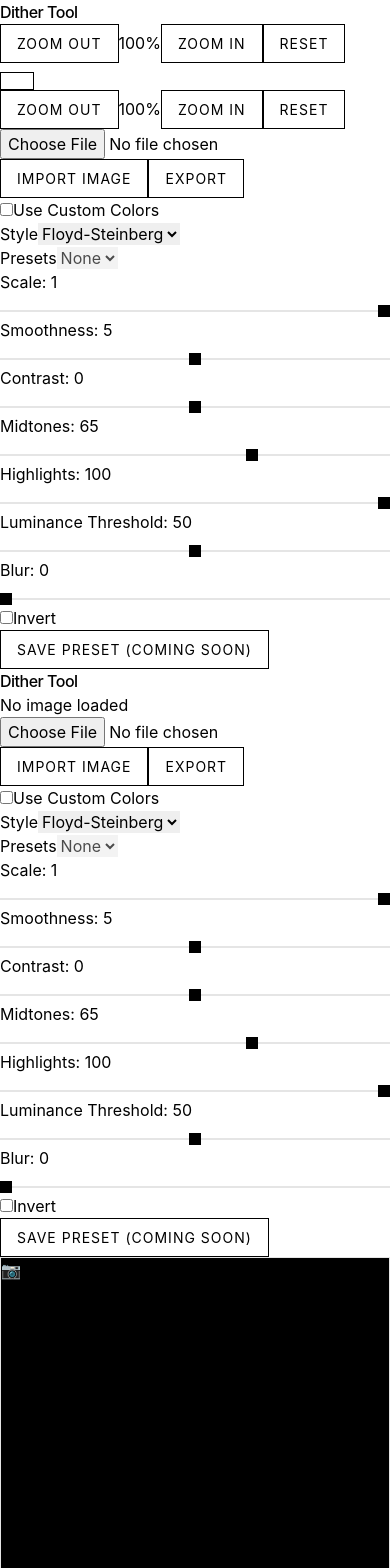
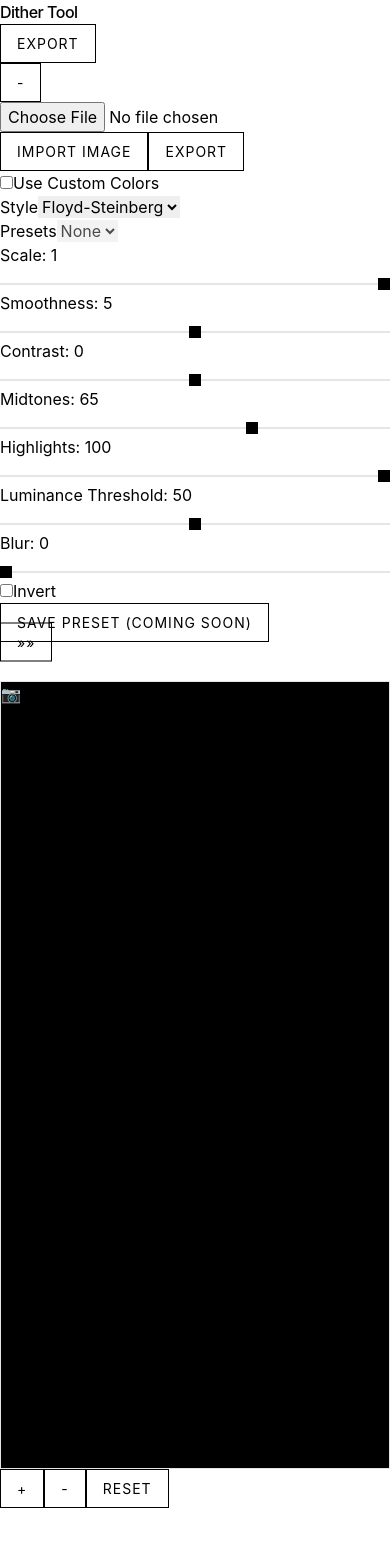
Before and after one commit to Kasaco223/DitherTool, a React (Vite) app: page / in a window 390 px wide. Shown: the top 1568 px of the page. After the commit the page ends 1508 px from the top, so only its background shows below. Built offline with nearby package versions, Linux system fonts and the light colour scheme.

Commit message:
Fix: menú deslizable móvil funcional y botón de flechitas universal responsive

```diff
--- a/src/App.jsx
+++ b/src/App.jsx
@@ -1,6 +1,17 @@
-import { useState, useRef, useCallback } from 'react'
+import { useState, useRef, useCallback, useEffect } from 'react'
 import CanvasPreview from './components/CanvasPreview'
 import ControlPanel from './components/ControlPanel'
+
+// Hook para detectar si es móvil
+function useIsMobile() {
+  const [isMobile, setIsMobile] = useState(window.innerWidth < 768);
+  useEffect(() => {
+    const handleResize = () => setIsMobile(window.innerWidth < 768);
+    window.addEventListener('resize', handleResize);
+    return () => window.removeEventListener('resize', handleResize);
+  }, []);
+  return isMobile;
+}
 
 function App() {
   const [image, setImage] = useState(null)
@@ -28,6 +39,10 @@ function App() {
 
   const canvasRef = useRef(null)
   const canvasContainerRef = useRef(null) // New ref for the canvas container
+
+  const [menuMinimized, setMenuMinimized] = useState(false);
+
+  const isMobile = useIsMobile();
 
   const handleImageLoad = useCallback((file) => {
     const img = new Image()
@@ -149,70 +164,29 @@ function App() {
       {/* Unified Header */}
       <div className="flex fixed top-0 z-50 justify-between items-center p-4 w-full bg-white border-b border-gray-200">
         <h1 className="text-xl font-medium tracking-tight">Dither Tool</h1>
-
-        {/* Controls for Mobile */}
-        <div className="flex items-center space-x-3 md:hidden">
         <div className="flex items-center space-x-3">
+          {/* Botón Exportar en el header */}
           <button
-              onClick={handleZoomOut}
-              className="px-2 py-1 text-xs tracking-wider uppercase border border-black transition-all duration-500 hover:bg-black hover:text-white focus:outline-none focus:bg-white focus:text-black active:bg-black active:text-white"
+            onClick={() => setShowExportPopup(true)}
+            disabled={!image}
+            className={`px-4 py-2 text-sm font-medium text-white rounded ${image ? 'bg-black hover:bg-gray-800' : 'bg-gray-300 cursor-not-allowed'} transition-colors`}
           >
-              Zoom Out
-            </button>
-            <span className="text-xs font-medium tracking-wider uppercase">
-              {Math.round(zoom * 100)}%
-            </span>
-            <button
-              onClick={handleZoomIn}
-              className="px-2 py-1 text-xs tracking-wider uppercase border border-black transition-all duration-500 hover:bg-black hover:text-white focus:outline-none focus:bg-white focus:text-black active:bg-black active:text-white"
-            >
-              Zoom In
-            </button>
-            <button
-              onClick={handleResetZoom}
-              className="px-2 py-1 text-xs tracking-wider uppercase border border-black transition-all duration-500 hover:bg-black hover:text-white focus:outline-none focus:bg-white focus:text-black active:bg-black active:text-white"
-            >
-              Reset
-            </button>
-          </div>
-          <button
-            onClick={toggleMobileMenu}
-            className="p-0.5 border border-black hover:bg-black hover:text-white relative w-8 h-8 focus:outline-none focus:bg-white focus:text-black transition-all duration-500 active:bg-black active:text-white group"
-          >
-            <span className={`block w-6 h-0.5 bg-black transition-all duration-500 absolute top-1/2 left-1/2 -translate-x-1/2 -translate-y-1/2 rounded-full ${isMobileMenuOpen ? 'rotate-45' : '-translate-y-[7px]'}`}></span>
-            <span className={`block w-6 h-0.5 bg-black transition-all duration-500 absolute top-1/2 left-1/2 -translate-x-1/2 -translate-y-1/2 rounded-full ${isMobileMenuOpen ? 'opacity-0' : ''}`}></span>
-            <span className={`block w-6 h-0.5 bg-black transition-all duration-500 absolute top-1/2 left-1/2 -translate-x-1/2 -translate-y-1/2 rounded-full ${isMobileMenuOpen ? '-rotate-45' : 'translate-y-[5px]'}`}></span>
-          </button>
-        </div>
-
-        {/* Controls for Desktop */}
-        <div className="hidden items-center space-x-3 md:flex">
-            <button
-              onClick={handleZoomOut}
-              className="px-2 py-1 text-xs tracking-wider uppercase border border-black transition-all duration-500 hover:bg-black hover:text-white focus:outline-none focus:bg-white focus:text-black active:bg-black active:text-white"
-            >
-              Zoom Out
-            </button>
-            <span className="text-xs font-medium tracking-wider uppercase">
-              {Math.round(zoom * 100)}%
-            </span>
-            <button
-              onClick={handleZoomIn}
-              className="px-2 py-1 text-xs tracking-wider uppercase border border-black transition-all duration-500 hover:bg-black hover:text-white focus:outline-none focus:bg-white focus:text-black active:bg-black active:text-white"
-            >
-              Zoom In
-            </button>
-            <button
-              onClick={handleResetZoom}
-              className="px-2 py-1 text-xs tracking-wider uppercase border border-black transition-all duration-500 hover:bg-black hover:text-white focus:outline-none focus:bg-white focus:text-black active:bg-black active:text-white"
-            >
-              Reset
+            EXPORT
           </button>
         </div>
       </div>
 
       {/* Side Menu - Controls */}
+      {!menuMinimized ? (
         <div className={`hidden overflow-y-auto fixed left-0 z-40 w-80 bg-white shadow-lg md:block top-[56px] h-[calc(100vh-56px)]`}>
+          {/* Botón minimizar */}
+          <button
+            onClick={() => setMenuMinimized(true)}
+            className="flex absolute top-2 right-2 justify-center items-center w-8 h-8 bg-white rounded-full border border-gray-300 shadow hover:bg-gray-100"
+            title="Minimizar menú"
+          >
+            -
+          </button>
           <div className="flex-1 p-8">
             <ControlPanel
               settings={settings}
@@ -228,21 +202,18 @@ function App() {
             />
           </div>
         </div>
+      ) : null}
 
-      {/* Menú móvil (side menu slide-in) */}
-      <div className={`
-        fixed inset-y-0 left-0 z-40 w-80 bg-white transform transition-transform duration-300 ease-in-out overflow-y-auto
-        md:hidden
-        ${isMobileMenuOpen ? 'translate-x-0' : '-translate-x-full'}
-      `} style={{ top: '64px' }}> {/* Offset por la altura del header */}
-        {/* Header */}
-        <header className="sticky top-0 z-10 px-8 py-6 bg-white border-b border-gray-200">
-          <h1 className="text-2xl font-medium tracking-tight">Dither Tool</h1>
-          <div className="mt-2 text-sm text-gray-500">
-            {image ? `${canvasSize.width} × ${canvasSize.height}` : 'No image loaded'}
-          </div>
-        </header>
-        <div className="flex-1 p-8">
+      {/* Menú deslizable para móvil */}
+      {isMobileMenuOpen && isMobile && (
+        <div className="fixed inset-0 z-50 p-6 bg-white shadow-lg md:hidden animate-slide-in-left">
+          <button
+            onClick={() => setIsMobileMenuOpen(false)}
+            className="flex absolute top-2 right-2 justify-center items-center w-8 h-8 bg-white rounded-full border border-gray-300 shadow hover:bg-gray-100"
+            title="Cerrar menú"
+          >
+            ×
+          </button>
           <ControlPanel
             settings={settings}
             onSettingsChange={handleSettingsChange}
@@ -256,10 +227,28 @@ function App() {
             setShowExportPopup={setShowExportPopup}
           />
         </div>
-      </div>
+      )}
+
+      {/* Botón circular de flechitas SIEMPRE visible salvo cuando el menú está abierto */}
+      {((isMobile && !isMobileMenuOpen) || (!isMobile && menuMinimized)) && (
+        <button
+          className="flex fixed left-0 top-1/2 z-50 justify-center items-center w-14 h-14 text-2xl text-white bg-black rounded-r-full border border-white shadow-lg"
+          style={{ transform: 'translateY(-50%)' }}
+          onClick={() => {
+            if (isMobile) {
+              setIsMobileMenuOpen(true);
+            } else {
+              setMenuMinimized(false);
+            }
+          }}
+          title="Abrir menú"
+        >
+          <span className="text-2xl">&#187;&#187;</span>
+        </button>
+      )}
 
       {/* Main Canvas Area */}
-      <div ref={canvasContainerRef} className="flex-1 p-4 pt-20 w-full md:p-8" style={{height: 'calc(100vh - 56px)'}}> {/* Ocupa todo el alto menos el header */}
+      <div ref={canvasContainerRef} className="flex-1 p-4 pt-20 w-full md:p-8" style={{height: 'calc(100vh - 56px)'}}>
         <CanvasPreview
           ref={canvasRef}
           image={image}
@@ -274,6 +263,30 @@ function App() {
           offset={offset}
           setOffset={setOffset}
         />
+        {/* Isla flotante de controles de zoom/reset */}
+        <div className="flex fixed right-6 bottom-6 z-50 flex-col items-center p-3 space-y-2 bg-white rounded-lg border border-gray-200 shadow-lg md:absolute">
+          <button
+            onClick={handleZoomIn}
+            className="flex justify-center items-center w-10 h-10 text-xl text-white bg-black rounded-full hover:bg-gray-800 focus:outline-none"
+            title="Zoom In"
+          >
+            +
+          </button>
+          <button
+            onClick={handleZoomOut}
+            className="flex justify-center items-center w-10 h-10 text-xl text-white bg-black rounded-full hover:bg-gray-800 focus:outline-none"
+            title="Zoom Out"
+          >
+            -
+          </button>
+          <button
+            onClick={handleResetZoom}
+            className="flex justify-center items-center w-10 h-10 text-xs text-black bg-gray-200 rounded-full hover:bg-gray-300 focus:outline-none"
+            title="Reset"
+          >
+            RESET
+          </button>
+        </div>
       </div>
 
       {/* Export Popup */}
```
Lines whose indentation alone changed are shown as unchanged.
